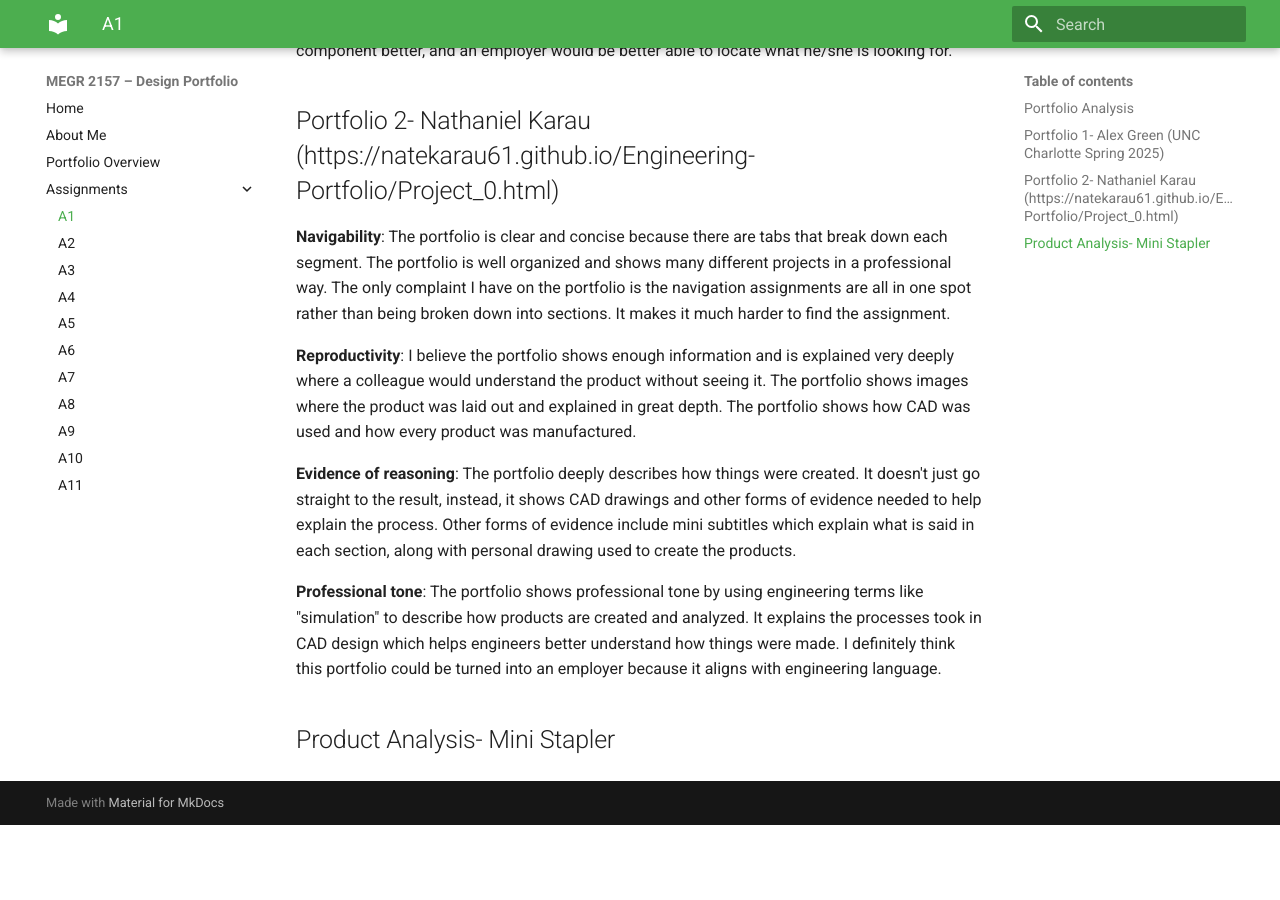
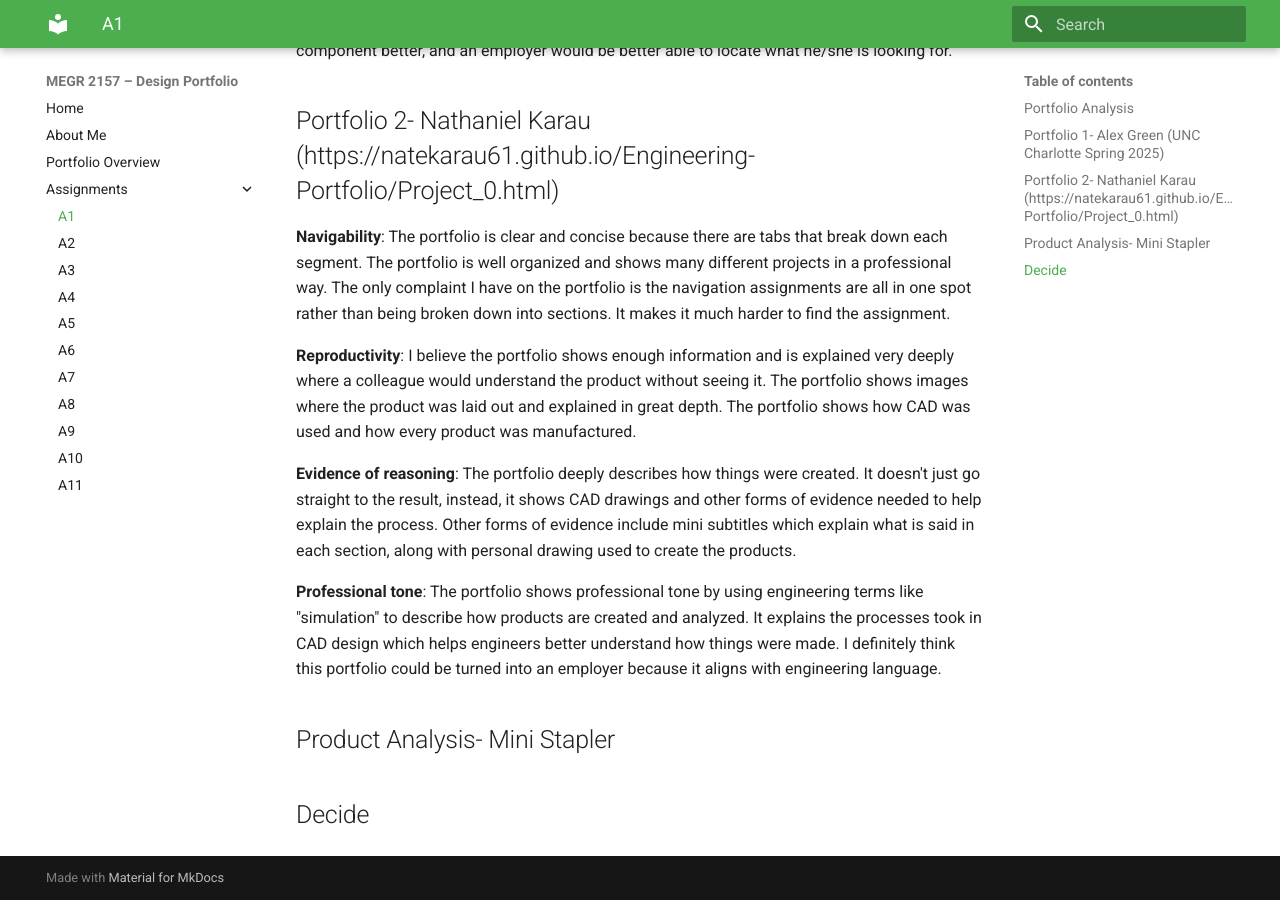
Before and after one commit to brandonhudson11/megr2157-portfolio, an MkDocs documentation site: the page built from docs/assignments/A01/index.md, in a window 1280 px wide and 900 px high, scrolled down 751 px. Built offline with MkDocs 1.6.1 and Material for MkDocs 9.7.7, drawn with Linux system fonts in a browser that asks for light colours; before the commit the page ends 1576 px from its top, so only the background shows below that.

Commit message:
Update index.md

```diff
--- a/docs/assignments/A01/index.md
+++ b/docs/assignments/A01/index.md
@@ -25,3 +25,9 @@
 **Professional tone**: The portfolio shows professional tone by using engineering terms like "simulation" to describe how products are created and analyzed. It explains the processes took in CAD design which helps engineers better understand how things were made. I definitely think this portfolio could be turned into an employer because it aligns with engineering language.
 
 ## Product Analysis- Mini Stapler
+
+
+
+
+
+## Decide
```
